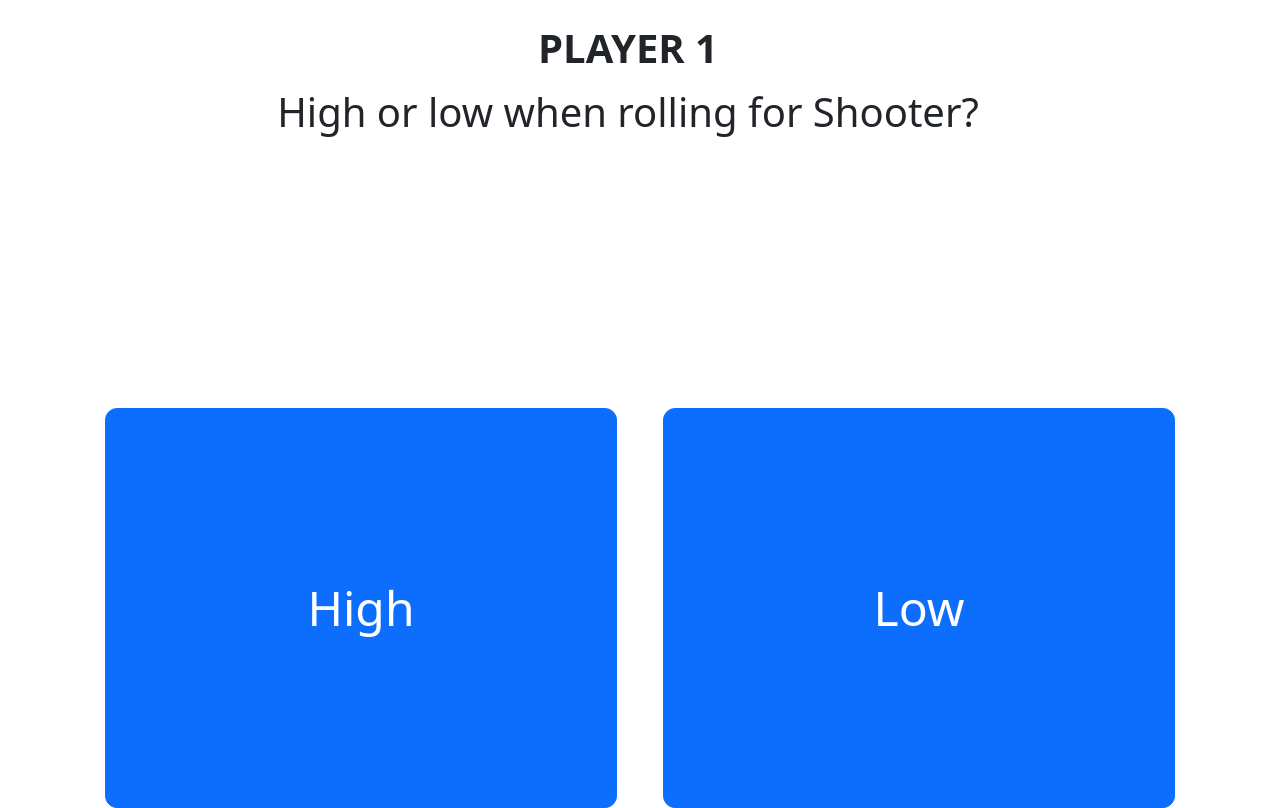
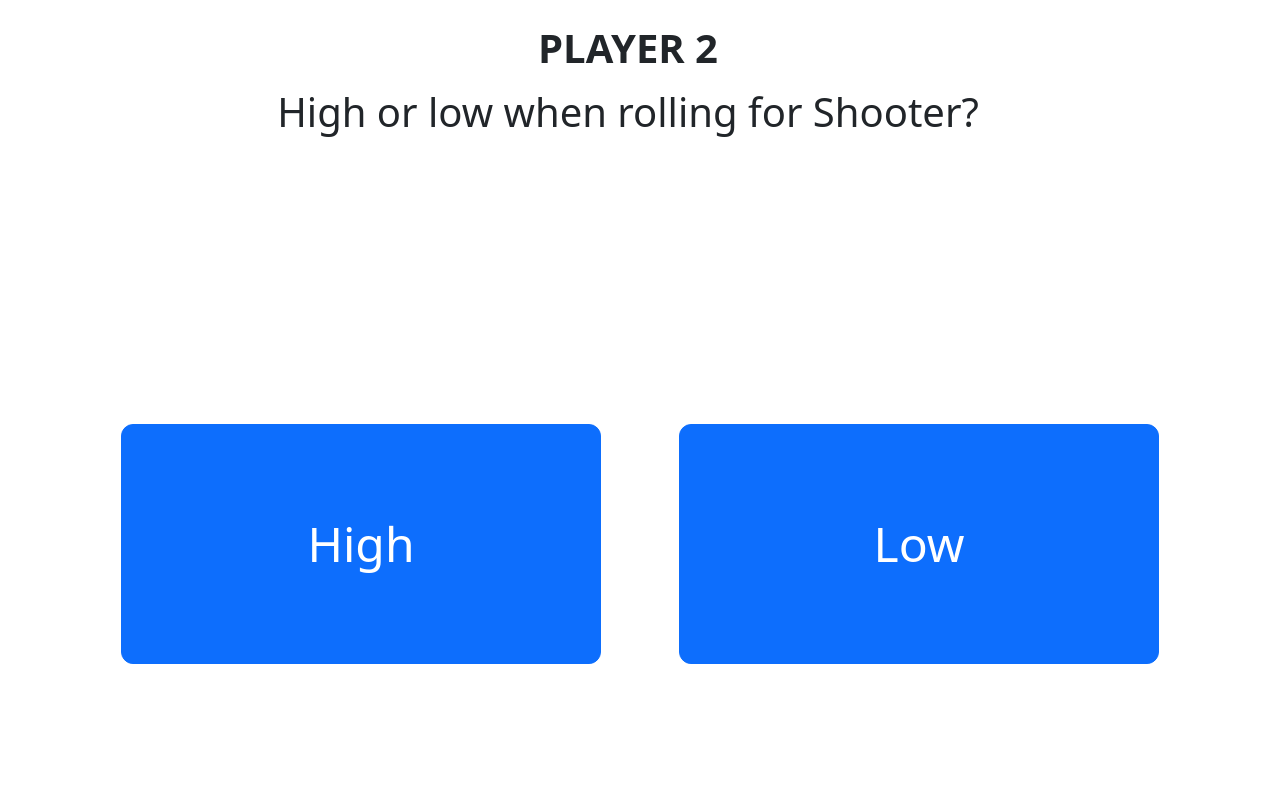
Before and after one commit to caseyjkey/street-dice, a React (Create React App) app: page / in a window 1280 px wide. Built offline with nearby package versions, Linux system fonts and the light colour scheme.

Commit message:
styling changes and functional component

```diff
--- a/package.json
+++ b/package.json
@@ -37,5 +37,8 @@
       "last 1 firefox version",
       "last 1 safari version"
     ]
+  },
+  "devDependencies": {
+    "react-error-overlay": "6.0.9"
   }
 }
--- a/src/App.js
+++ b/src/App.js
@@ -1,24 +1,187 @@
-import React, { Component } from 'react'
+import React, { useState } from 'react'
 import 'bootstrap/dist/css/bootstrap.min.css'
 import './App.css'
 import { Button, Container, Row, Col } from 'reactstrap'
 import ReactDice from 'react-dice-complete'
 import 'react-dice-complete/dist/react-dice-complete.css'
+import { useViewport } from './utils/viewport'
+
+let player = Math.round(Math.random()+1);
 
 let Stages = [
   "Set Shooter",
+  "Bet",
   "The Comeout",
   "The Point"
 ]
 
 
+const App = () => {
+
+  let [state, setState] = useState({
+    reactDice: null,
+    best: [-1, -1],
+    diceTotal: '...',
+    roll: false,
+    rolling: false,
+    rollCount: 0,
+    stage: Stages[0],
+    player: player,
+    message: "High or low when rolling for Shooter?",
+    shooter: null
+  });
+
+  let setShooter = (value) => {
+    let nextPlayer = state.player === 1 ? 2 : 1;
+    setState({
+      ...state,
+      shooter: value,
+      player: nextPlayer,
+      message: "Roll for " + value.toLowerCase() + "est value."
+    });
+  }
+
+  let rollDone = (value, values) => {
+    let rollCount = state.rollCount + 1;
+    console.log("1 rollCount", state, rollCount)
+    setState({
+      ...state,
+      rollCount: rollCount,
+      diceTotal: value,
+      rolling: false,
+    });
+    console.log("2 rollCount", state)
 
 
-class App extends Component {
-  constructor(props) {
-    super(props);
-    let player = Math.round(Math.random()+1);
-    this.state = {
+    let bet = () => {
+      setState({
+        ...state,
+        message: "Shooter (Player " + state.shooter + ") make bet.",
+        stage: "Bet"
+      })
+    }
+
+    let shooterWins = () => {
+      setState({
+        ...state,
+        message: "Shooter wins! Take pot, then keep rolling.",
+        stage: "The Comeout",
+      });
+    }
+
+    let shooterLoses = () => {
+      setState({...state, message: "Shooter loses! Pass the dice.", rollCount: 0});
+
+      // If Player 2 lost, return to Player 1
+      if(state.style['float'] === 'right') {
+        setState({...state, style: {...state.style, 'float': 'left'}});
+      }
+      // If Shooter loses (Player 1), float the dice to Player 2
+      else
+        setState({...state, style: {...state.style, 'float': 'right'}});
+    }
+
+    let rollTotal = value;
+
+    if (state.stage === Stages[0]) {
+      let best = state.best;
+      let roll = state.roll;
+      let message, stage;
+      let nextPlayer = state.player === 1 ? 2 : 1;
+      if (rollCount === 1 || best[1] === rollTotal) {
+        best = [state.player, rollTotal];
+        message = "Now, Player " + nextPlayer + " roll for " + state.shooter.toLowerCase()+ "est."
+        stage = "Set Shooter"
+      } else {
+        best = best[1] > rollTotal ? best : [state.player, rollTotal];
+        message = "Player " + state.player + " rolled " + rollTotal + ". Player " + best[0] + " wins and becomes the shooter.";
+        stage = "The Comeout";
+        nextPlayer = best[0];
+        roll = false;
+      }
+
+      setState({
+        ...state,
+        best: best,
+        diceTotal: rollTotal,
+        stage: stage,
+        player: nextPlayer,
+        message: message,
+        roll: roll,
+        rollCount: rollCount,
+        rolling: false,
+      })
+    }
+
+    // First roll of the game, after deciding who rolls first
+    else if (state.stage === "The Comeout") {
+      // Bet
+
+
+
+      // Shooter wins on The Comeout
+      if ( rollTotal === 7 || rollTotal === 11) {
+        shooterWins();
+      }
+
+      // Shooter loses on The Comeout
+      else if ( rollTotal === 2 || rollTotal === 3 || rollTotal === 12) {
+        shooterLoses();
+      }
+
+      // Point set
+      else {
+        setState({...state, message: "Point is " + rollTotal, point: rollTotal, stage: "The Point"})
+      }
+    }
+
+    // Point set for game
+    else {
+      setState({...state, message: "Point is " + state.point});
+      // Shooter wins
+      if ( rollTotal === state.point ) {
+        shooterWins();
+      }
+      // Shooter loses, "7 out"
+      else if ( rollTotal === 7 ) {
+        shooterLoses();
+      }
+    }
+  }
+
+  let rollAll = () => {
+    state.reactDice.rollAll();
+    setState({...state, rolling: true, message: "Rolling..."});
+  }
+
+  const { width } = useViewport();
+  const breakpoint = 620;
+
+  const myStyle = {
+    display: "flex",
+    width: "100%",
+    maxWidth: "60%",
+    margin: "0 auto",
+    justifyContent: "center"
+  };
+
+  const highLowButtonStyle = {
+    height: width < breakpoint ? "3em" : "5em",
+    width: width < breakpoint ? "85vw": "10em",
+    margin: width < breakpoint ? "0 0 0em 0" : "0 0 3em 0",
+    fontSize: "3em",
+    borderRadius: "0.25em"
+  }
+
+  const rollButtonStyle = {
+    height: '25vh',
+    width: width < breakpoint ? '75vw' : '30vw',
+    fontSize: '5em',
+    borderRadius: '0.25em',
+    margin: width < breakpoint ? "0em 0 1em 0" : "0 0 3em 0",
+  }
+
+  let diceOptions = {
     outline: true,
     outlineColor: '#0000000',
     dieSize: '120',
@@ -29,194 +192,45 @@ class App extends Component {
     rollTime: 1,
     faceColor: 'useCss',
     dotColor: 'useCss',
-      best: [-1, -1],
-      diceTotal: '...',
-      roll: false,
-      rolling: false,
-      rollCount: 0,
-      stage: Stages[0],
-      player: player,
-      message: "High or low when rolling for Shooter?",
-      shooter: null
-    }
-    this.rollDone = this.rollDone.bind(this);
-    this.shooterWins = this.shooterWins.bind(this);
-    this.shooterLoses = this.shooterLoses.bind(this);
-    this.rollAll = this.rollAll.bind(this);
-    this.setShooter = this.setShooter.bind(this);
   }
 
-
-  setShooter(value) {
-    let nextPlayer = this.state.player === 1 ? 2 : 1;
-    this.setState({
-      shooter: value,
-      player: nextPlayer,
-      message: "Roll for " + value.toLowerCase() + "est value."
-    });
-  }
-
-  rollDone(value, values) {
-    this.setState({
-      diceTotal: 3,
-      rolling: false,
-      rollCount: this.state.rollCount + 1
-    });
-    console.log('values', value, values)
-    let rollTotal = parseInt(value);
-
-    console.log("diceTotal:", this.state.diceTotal, "rollCount", this.state.rollCount, "rollTotal", rollTotal)
-    if (this.state.stage === Stages[0]) {
-      let best = this.state.best;
-      let roll = this.state.roll;
-      let message, stage;
-      let nextPlayer = this.state.player === 1 ? 2 : 1;
-      if (this.state.rollCount === 1 || best[1] === rollTotal) {
-        console.log('1', this.state.player, nextPlayer)
-        best = [this.state.player, rollTotal];
-        message = "Now, Player " + nextPlayer + " roll for " + this.state.shooter.toLowerCase()+ "est."
-        console.log('best1:', best)
-        stage = "Set Shooter"
-      } else {
-        console.log('2', best, "rollTotal", rollTotal)
-        best = best[1] > rollTotal ? best : [this.state.player, rollTotal];
-        message = "Player " + this.state.player + " rolled " + rollTotal + ". Player " + best[0] + " wins and becomes the shooter.";
-        stage = "The Comeout";
-        nextPlayer = best[0];
-        roll = false;
-      }
-
-      console.log({
-        best: best,
-        diceTotal: best[0] > -1 ? best[1] : "...",
-        stage: stage,
-        player: nextPlayer,
-        message: message,
-        roll: roll
-      })
-      this.setState({
-        best: best,
-        diceTotal: best[0] > -1 ? best[1] : "...",
-        stage: stage,
-        player: nextPlayer,
-        message: message,
-        roll: roll
-      })
-    }
-
-    // Bet
-
-
-    // First roll of the game, after deciding who rolls first
-    else if (this.state.stage === "The Comeout") {
-      // Shooter wins on The Comeout
-      if ( rollTotal === 7 || rollTotal === 11) {
-        this.shooterWins();
-      }
-
-      // Shooter loses on The Comeout
-      else if ( rollTotal === 2 || rollTotal === 3 || rollTotal === 12) {
-        this.shooterLoses();
-      }
-
-      // Point set
-      else {
-        this.setState({message: "Point is " + rollTotal, stage: rollTotal})
-      }
-    }
-
-    // Point set for game
-    else {
-      this.setState({message: "Point is " + this.state.stage});
-      // Shooter wins
-      if ( rollTotal === this.state.stage ) {
-        this.shooterWins();
-      }
-      // Shooter loses, "7 out"
-      else if ( rollTotal === 7 ) {
-        this.shooterLoses();
-      }
-    }
-  }
-
-  shooterWins() {
-    this.setState({
-      message: "Shooter wins! Take pot, then keep rolling.",
-      stage: "The Comeout",
-    });
-  }
-
-  shooterLoses() {
-    this.setState({message: "Shooter loses! Pass the dice.", rollCount: 0});
-
-    // If Player 2 lost, return to Player 1
-    if(this.state.style['float'] === 'right') {
-      this.setState({style: {...this.state.style, 'float': 'left'}});
-    }
-    // If Shooter loses (Player 1), float the dice to Player 2
-    else
-      this.setState({style: {...this.state.style, 'float': 'right'}});
-  }
-
-
-  rollAll() {
-    this.reactDice.rollAll();
-    this.setState({ rolling: true, message: "Rolling..."});
-  }
-
-  render() {
-
-    const myStyle = {
-      display: "flex",
-      width: "100%",
-      maxWidth: "60%",
-      margin: "0 auto",
-      justifyContent: "center"
-    };
-
-    const highLowButtonStyle = {
-      height: "50vh",
-      width: "40vw",
-      fontSize: "3em",
-      borderRadius: "0.25em"
-    }
-
-    const rollButtonStyle = {
-      height: '25vh',
-      width: '75vw',
-      fontSize: '5em',
-      borderRadius: '0.25em'
-    }
+  console.log(state);
 
   return (
-      <Container>
+    <Container className="vh-100">
       <Row
-          style={this.state.style}
+        style={{
+          ...state.style,
+          justifyContent: "center",
+        }}
       >
         <Col>
           <Container>
-              {this.state.best[0] === -1 &&
+            {state.best[0] === -1 &&
               <Row>
                 <Row>
                   <Col align="center" className="mt-4 text-uppercase">
-                      <h1 className="fw-bold">Player {this.state.player}</h1>
+                    <h1 className="fw-bold">Player {state.player}</h1>
                   </Col>
                 </Row>
                 <Row>
                   <Col align="center" className="mt-2 mb-4">
-                      <h1>{this.state.message}</h1>
+                    <h1>{state.message}</h1>
                   </Col>
                 </Row>
               </Row>
             }
-              { this.state.stage === Stages[0] && !this.state.shooter && (
+            { state.stage === Stages[0] && !state.shooter && (
               <Row className="align-items-end" style={{minHeight: "40em"}}>
                 <Col align="center">
                   <Button
                     color="primary"
                     size="lg"
-                      style={highLowButtonStyle}
-                      onClick={() => this.setShooter("High")}
+                    style={{
+                      ...highLowButtonStyle,
+                      margin: width < breakpoint ? "-3em 0 0em 0" : "0 0 3em 0"
+                    }}
+                    onClick={() => setShooter("High")}
                   >
                     High
                   </Button>
@@ -225,56 +239,64 @@ class App extends Component {
                   <Button
                     color="primary"
                     size="lg"
-                      style={highLowButtonStyle}
-                      onClick={() => this.setShooter("Low")}
+                    style={{
+                      ...highLowButtonStyle,
+                      margin: width < breakpoint ? "-9em 0 1em 0" : "0 0 3em 0"
+                    }}
+                    onClick={() => setShooter("Low")}
                   >
                     Low
                   </Button>
                 </Col>
               </Row>
             )}
-              { this.state.shooter && (
-                <Row align="center" className="align-items-end">
-                  {this.state.best[0] > -1 &&
+            { state.shooter && (
+              <Row align="center" className="align-items-end" style={{justifyContent: "center"}}>
+                {state.best[0] > -1 &&
                   <Col className="mt-4">
-                      <h3>{"Player " + (this.state.player === 1 ? "2" : "1") + " rolled " + this.state.diceTotal + "."}</h3>
+                    <h3>{"Player " + (state.player === 1 ? "2" : "1") + " rolled " + state.diceTotal + "."}</h3>
                     <h4>
-                        {this.state.shooter + "est"} roll: {this.state.best[1] + ", by Player " + this.state.best[0]}
+                      {state.shooter + "est"} roll: {state.best[1] + ", by Player " + state.best[0]}
                     </h4>
-                      <h4>Roll Count: {this.state.rollCount}</h4>
+                    <h4>Roll Count: {state.rollCount}</h4>
                   </Col>
                 }
-                  {this.state.diceTotal !== "..." && (
-                    <Row className="align-items-center" style={{minHeight: "20em"}}>
+                {state.diceTotal !== "..." && (
+                  <Row className="align-items-center" style={{minHeight: "20em", margin: "-2em 0"}}>
                     <Col>
                       <ReactDice
-                          {...this.state}
+                        {...diceOptions}
                         className="dice"
-                          rollDone={this.rollDone}
-                          ref={dice => this.reactDice = dice}
+                        rollDone={rollDone}
+                        ref={dice => state.reactDice = dice}
                         defaultRoll={3}
                       />
                     </Col>
                   </Row>
                   )
                 }
-                  {this.state.best[0] !== -1 &&
+                {state.best[0] !== -1 &&
                   <Row>
-                      <Col align="center" className="">
-                        <h1>{this.state.message}</h1>
+                    <Col align="center" className="" >
+                      <h1 style={{margin: width < breakpoint ? "-2em 0 1.5em 0" : "0 0 0 0"}}>{state.message}</h1>
                     </Col>
                   </Row>
                 }
-                  <Row className="align-items-end" style={{minHeight: this.state.roll ? "25em" : this.state.diceTotal !== "..." ? "20em" : "45em"}}>
+                <Row
+                  className="align-elf-end"
+                  style={{
+                    minHeight: state.roll ? "25em" : state.diceTotal !== "..." ? "20em" : "45em",
+                  }}
+                >
                   <Col>
                     <Button
                       color="primary"
                       style={rollButtonStyle}
                       className=""
-                        onClick={this.state.diceTotal === "..." ? () => this.setState({ diceTotal: "", roll: true }) : this.rollAll}
-                        disabled={this.state.rolling}
+                      onClick={state.diceTotal === "..." ? () => setState({...state, diceTotal: "", roll: true }) : rollAll}
+                      disabled={state.rolling}
                     >
-                        {this.state.roll ? "Roll" : "Okay"}
+                      {state.roll ? "Roll" : "Okay"}
                     </Button>
                   </Col>
                 </Row>
@@ -286,7 +308,5 @@ class App extends Component {
     </Container>
   );
 }
-}
-
 
 export default App;
--- a/src/index.js
+++ b/src/index.js
@@ -4,10 +4,13 @@ import './index.css';
 import App from './App';
 import reportWebVitals from './reportWebVitals';
 import 'bootstrap/dist/css/bootstrap.min.css';
+import { ViewportProvider } from './utils/viewport'
 
 ReactDOM.render(
   <React.StrictMode>
-    <App />
+    <ViewportProvider>
+      <App />
+    </ViewportProvider>
   </React.StrictMode>,
   document.getElementById('root')
 );
--- /dev/null
+++ b/src/utils/viewport.jsx
@@ -0,0 +1,39 @@
+// https://blog.logrocket.com/developing-responsive-layouts-with-react-hooks/
+import React from 'react'
+
+const viewportContext = React.createContext({});
+
+export const ViewportProvider = ({ children }) => {
+  // This is the exact same logic that we previously had in our hook
+
+  const [width, setWidth] = React.useState(window.innerWidth);
+  const [height, setHeight] = React.useState(window.innerHeight);
+
+  const handleWindowResize = () => {
+    setWidth(window.innerWidth);
+    setHeight(window.innerHeight);
+  }
+
+  React.useEffect(() => {
+    window.addEventListener("resize", handleWindowResize);
+    return () => window.removeEventListener("resize", handleWindowResize);
+  }, []);
+
+  /* Now we are dealing with a context instead of a Hook, so instead
+     of returning the width and height we store the values in the
+     value of the Provider */
+  return (
+    <viewportContext.Provider value={{ width, height }}>
+      {children}
+    </viewportContext.Provider>
+  );
+};
+
+/* Rewrite the "useViewport" hook to pull the width and height values
+   out of the context instead of calculating them itself */
+export const useViewport = () => {
+  /* We can use the "useContext" Hook to acccess a context from within
+     another Hook, remember, Hooks are composable! */
+  const { width, height } = React.useContext(viewportContext);
+  return { width, height };
+}
```
Also changed, not shown: 1 other file (tests, documents, lock files or other folders). Lines whose indentation alone changed are shown as unchanged.
